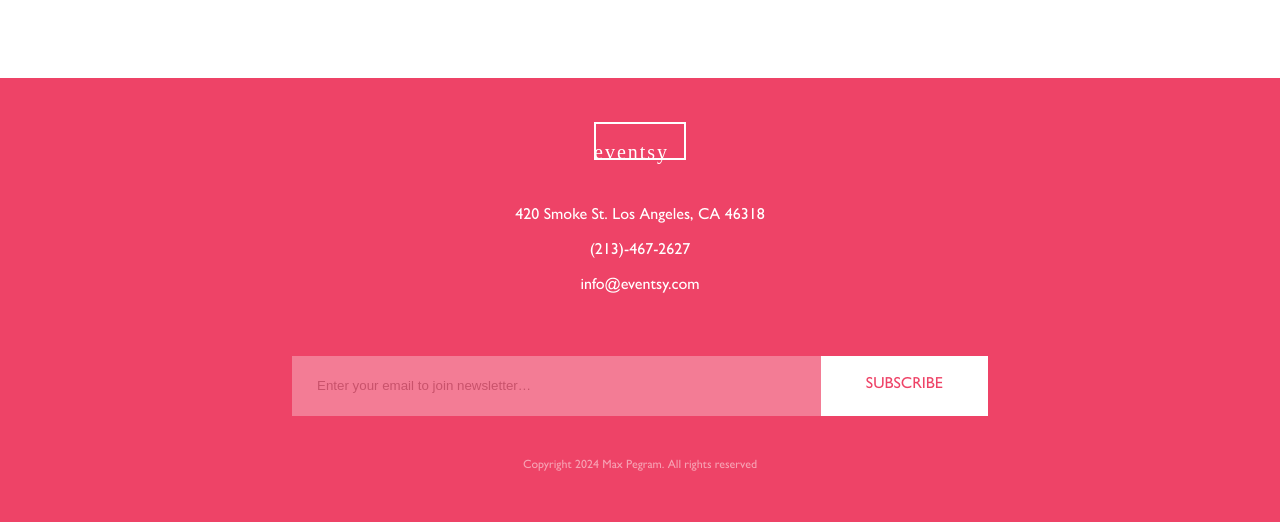
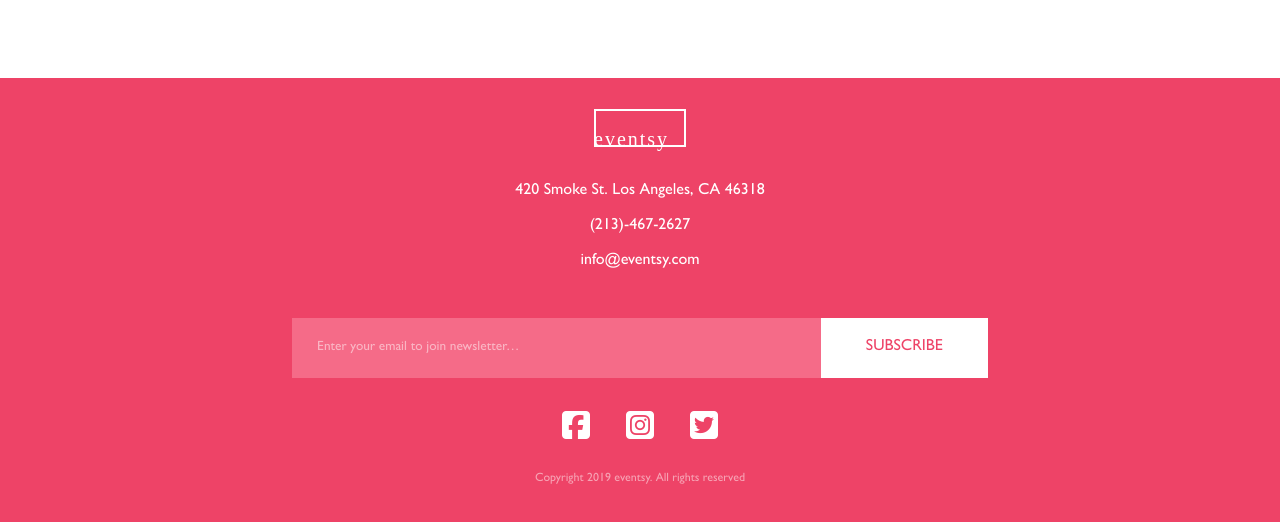
Before and after one commit to N215-mpegram/final-project, a website with bundled scripts: page index.html in a window 1280 px wide. Shown: the part 522-1044 px from the top of the page. Built offline with nearby package versions, Linux system fonts and the light colour scheme; a web font is replaced by a local one.

Commit message:
finished footer

```diff
--- a/index.html
+++ b/index.html
@@ -5,6 +5,13 @@
     <meta http-equiv="X-UA-Compatible" content="IE=edge" />
     <meta name="viewport" content="width=device-width, initial-scale=1.0" />
     <title>HW9 N215 Max P</title>
+    <link
+      rel="stylesheet"
+      href="https://cdnjs.cloudflare.com/ajax/libs/font-awesome/6.5.2/css/all.min.css"
+      integrity="sha512-SnH5WK+bZxgPHs44uWIX+LLJAJ9/2PkPKZ5QiAj6Ta86w+fsb2TkcmfRyVX3pBnMFcV7oQPJkl9QevSCWr3W6A=="
+      crossorigin="anonymous"
+      referrerpolicy="no-referrer"
+    />
     <link rel="stylesheet" href="css/styles.css" />
   </head>
   <body>
@@ -24,7 +31,12 @@
         />
         <div class="subscribe-button">subscribe</div>
       </div>
-      <p class="footerText">Copyright 2024 Max Pegram. All rights reserved</p>
+      <div class="socials">
+        <i class="fa-brands fa-square-facebook socialIcons"></i>
+        <i class="fa-brands fa-square-instagram socialIcons"></i>
+        <i class="fa-brands fa-square-twitter socialIcons"></i>
+      </div>
+      <p class="footerText">Copyright 2019 eventsy. All rights reserved</p>
     </footer>
     <script src="lib/jquery-3.7.1.min.js"></script>
     <script type="module" src="model/model.js"></script>
--- a/scss/footer.scss
+++ b/scss/footer.scss
@@ -41,10 +41,15 @@ footer {
             height: 100%;
             width: 529px;
             border: 0;
-            background-color: white;
-            opacity: 30%;
+            background-color: #F56B88;
+            padding-left: 25px;
             color: white;
-            padding-left: 25px;
+            font-family: GSreg;
+        }
+        ::-webkit-input-placeholder {
+            color: white;
+            font-family: GSreg;
+            opacity: 50%;
         }
 
         .subscribe-button {
@@ -60,5 +65,18 @@ footer {
         }
     }
 
+    .socials {
+        // margin: 0 auto;
+        width: 156px;
+        height: 32px;
+        display: flex;
+        align-items: center;
+        justify-content: space-between;
 
+
+        .socialIcons {
+            font-size: 32px;
+            color: white;
+        }
+    }
 }
```
Also changed, not shown: css/styles.css.
